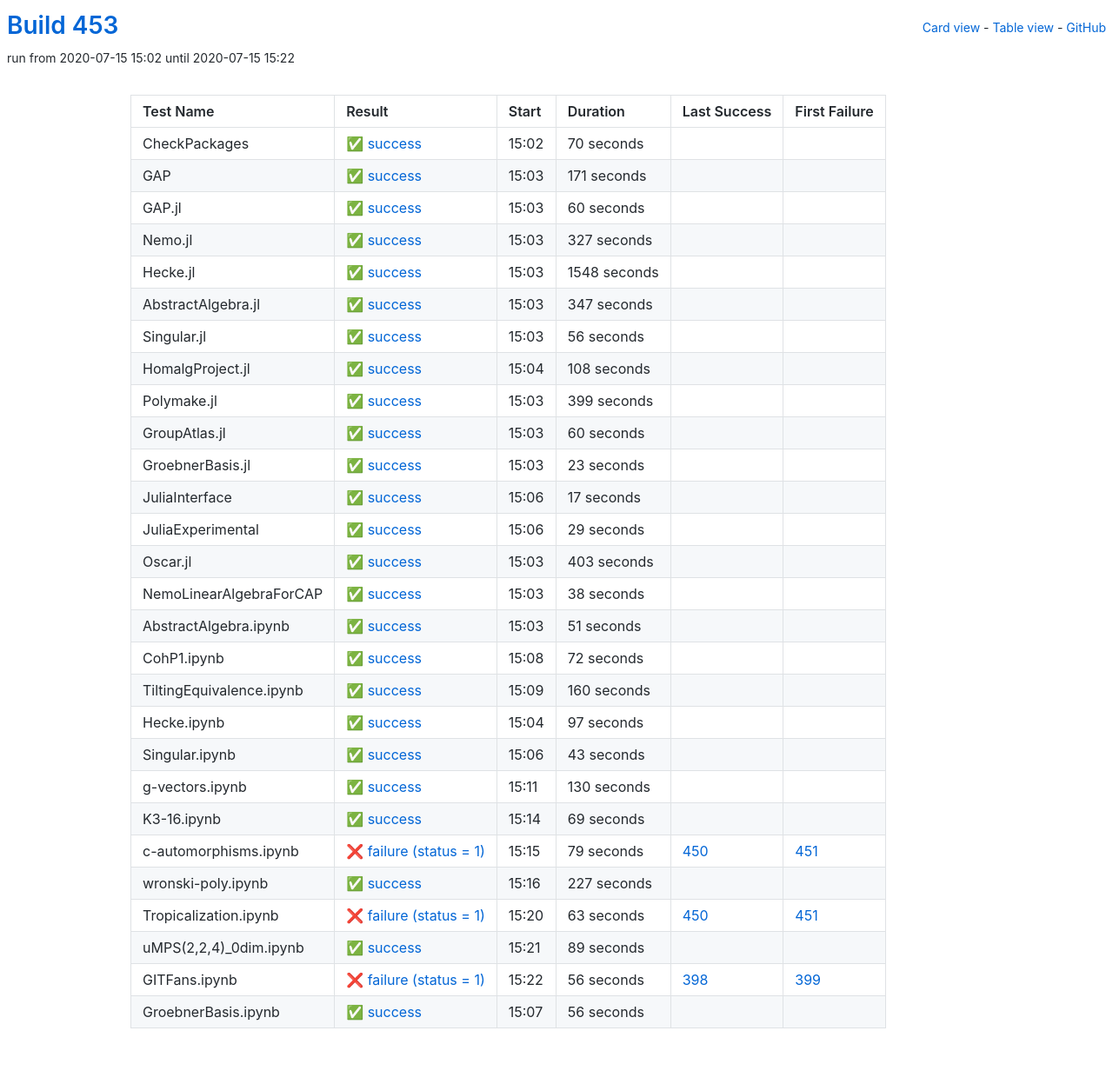
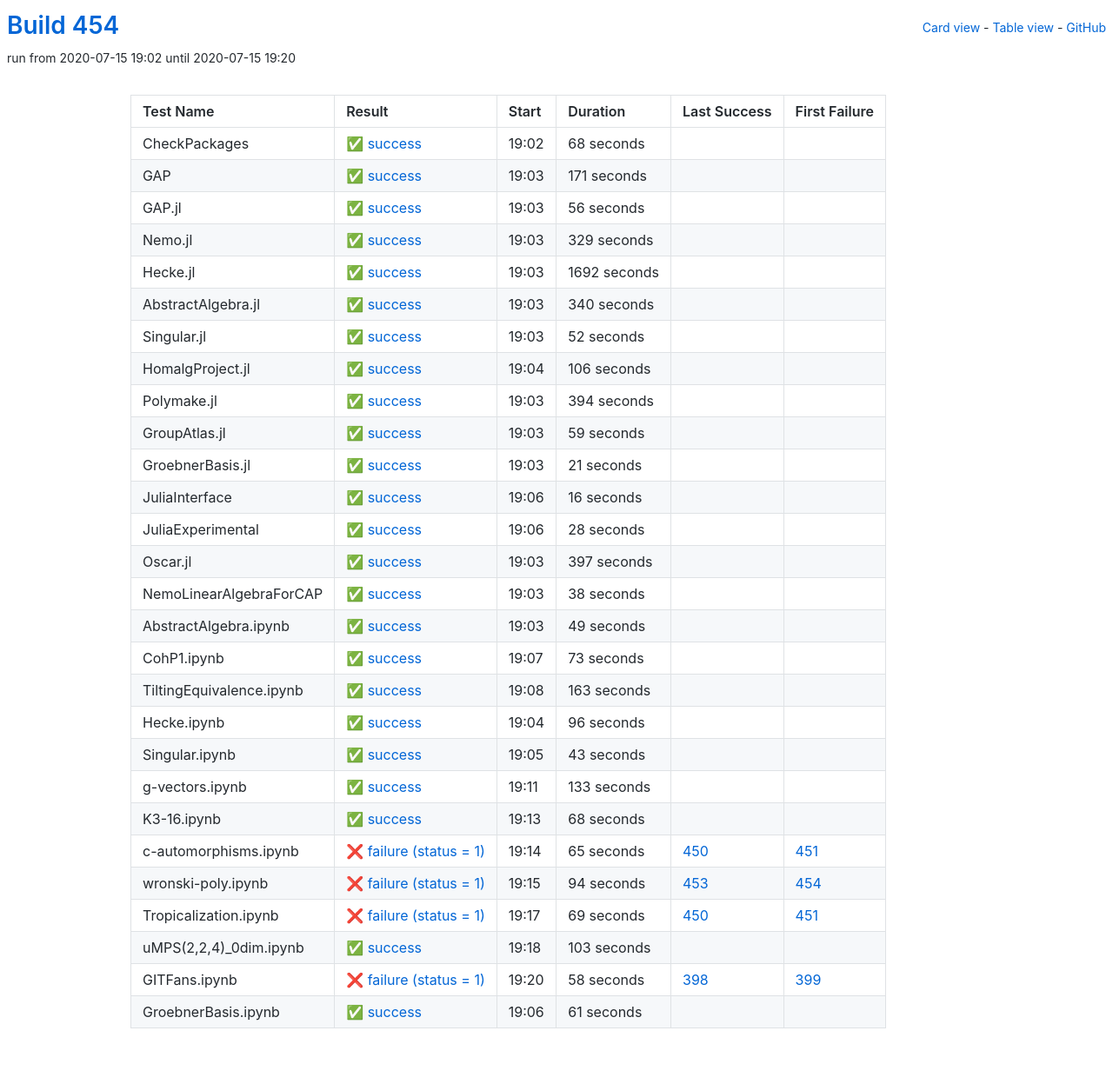
Before and after one commit to oscar-system/oscar-ci-status-stable, a Jekyll site: the page built from table.html, in a window 1280 px wide. Shown: the whole page at 87% size. Built offline with Jekyll 4.4.1, drawn with Linux system fonts in a browser that asks for light colours.

Commit message:
Build #454

```diff
--- a/_data/ci.yml
+++ b/_data/ci.yml
@@ -1,6 +1,6 @@
 ---
-build: 453
-build_url: https://oscarci.mathematik.uni-kl.de/job/oscar-stable/453/
+build: 454
+build_url: https://oscarci.mathematik.uni-kl.de/job/oscar-stable/454/
 job: oscar-stable
 organization: oscar-system
 repo: oscar-ci-status-stable
@@ -8,20 +8,20 @@ repourl: https://github.com/oscar-system/oscar-ci-status-stable
 tests:
 - name: CheckPackages
   id: checkpackages
-  log: https://oscarci.mathematik.uni-kl.de/job/oscar-stable/453/artifact/logs/build-453/CheckPackages.log
-  start: 2020-07-15 15:02
+  log: https://oscarci.mathematik.uni-kl.de/job/oscar-stable/454/artifact/logs/build-454/CheckPackages.log
+  start: 2020-07-15 19:02
   success: true
   exitcode: 0
   status: success
-  duration: 70
+  duration: 68
   last_success: false
   last_success_url:
   first_failure: false
   first_failure_url:
 - name: GAP
   id: gap
-  log: https://oscarci.mathematik.uni-kl.de/job/oscar-stable/453/artifact/logs/build-453/GAP.log
-  start: 2020-07-15 15:03
+  log: https://oscarci.mathematik.uni-kl.de/job/oscar-stable/454/artifact/logs/build-454/GAP.log
+  start: 2020-07-15 19:03
   success: true
   exitcode: 0
   status: success
@@ -32,56 +32,8 @@ tests:
   first_failure_url:
 - name: GAP.jl
   id: gap-jl
-  log: https://oscarci.mathematik.uni-kl.de/job/oscar-stable/453/artifact/logs/build-453/GAP.jl.log
-  start: 2020-07-15 15:03
-  success: true
-  exitcode: 0
-  status: success
-  duration: 60
-  last_success: false
-  last_success_url:
-  first_failure: false
-  first_failure_url:
-- name: Nemo.jl
-  id: nemo-jl
-  log: https://oscarci.mathematik.uni-kl.de/job/oscar-stable/453/artifact/logs/build-453/Nemo.jl.log
-  start: 2020-07-15 15:03
-  success: true
-  exitcode: 0
-  status: success
-  duration: 327
-  last_success: false
-  last_success_url:
-  first_failure: false
-  first_failure_url:
-- name: Hecke.jl
-  id: hecke-jl
-  log: https://oscarci.mathematik.uni-kl.de/job/oscar-stable/453/artifact/logs/build-453/Hecke.jl.log
-  start: 2020-07-15 15:03
-  success: true
-  exitcode: 0
-  status: success
-  duration: 1548
-  last_success: false
-  last_success_url:
-  first_failure: false
-  first_failure_url:
-- name: AbstractAlgebra.jl
-  id: abstractalgebra-jl
-  log: https://oscarci.mathematik.uni-kl.de/job/oscar-stable/453/artifact/logs/build-453/AbstractAlgebra.jl.log
-  start: 2020-07-15 15:03
-  success: true
-  exitcode: 0
-  status: success
-  duration: 347
-  last_success: false
-  last_success_url:
-  first_failure: false
-  first_failure_url:
-- name: Singular.jl
-  id: singular-jl
-  log: https://oscarci.mathematik.uni-kl.de/job/oscar-stable/453/artifact/logs/build-453/Singular.jl.log
-  start: 2020-07-15 15:03
+  log: https://oscarci.mathematik.uni-kl.de/job/oscar-stable/454/artifact/logs/build-454/GAP.jl.log
+  start: 2020-07-15 19:03
   success: true
   exitcode: 0
   status: success
@@ -90,94 +42,142 @@ tests:
   last_success_url:
   first_failure: false
   first_failure_url:
-- name: HomalgProject.jl
-  id: homalgproject-jl
-  log: https://oscarci.mathematik.uni-kl.de/job/oscar-stable/453/artifact/logs/build-453/HomalgProject.jl.log
-  start: 2020-07-15 15:04
+- name: Nemo.jl
+  id: nemo-jl
+  log: https://oscarci.mathematik.uni-kl.de/job/oscar-stable/454/artifact/logs/build-454/Nemo.jl.log
+  start: 2020-07-15 19:03
   success: true
   exitcode: 0
   status: success
-  duration: 108
+  duration: 329
+  last_success: false
+  last_success_url:
+  first_failure: false
+  first_failure_url:
+- name: Hecke.jl
+  id: hecke-jl
+  log: https://oscarci.mathematik.uni-kl.de/job/oscar-stable/454/artifact/logs/build-454/Hecke.jl.log
+  start: 2020-07-15 19:03
+  success: true
+  exitcode: 0
+  status: success
+  duration: 1692
+  last_success: false
+  last_success_url:
+  first_failure: false
+  first_failure_url:
+- name: AbstractAlgebra.jl
+  id: abstractalgebra-jl
+  log: https://oscarci.mathematik.uni-kl.de/job/oscar-stable/454/artifact/logs/build-454/AbstractAlgebra.jl.log
+  start: 2020-07-15 19:03
+  success: true
+  exitcode: 0
+  status: success
+  duration: 340
+  last_success: false
+  last_success_url:
+  first_failure: false
+  first_failure_url:
+- name: Singular.jl
+  id: singular-jl
+  log: https://oscarci.mathematik.uni-kl.de/job/oscar-stable/454/artifact/logs/build-454/Singular.jl.log
+  start: 2020-07-15 19:03
+  success: true
+  exitcode: 0
+  status: success
+  duration: 52
+  last_success: false
+  last_success_url:
+  first_failure: false
+  first_failure_url:
+- name: HomalgProject.jl
+  id: homalgproject-jl
+  log: https://oscarci.mathematik.uni-kl.de/job/oscar-stable/454/artifact/logs/build-454/HomalgProject.jl.log
+  start: 2020-07-15 19:04
+  success: true
+  exitcode: 0
+  status: success
+  duration: 106
   last_success: false
   last_success_url:
   first_failure: false
   first_failure_url:
 - name: Polymake.jl
   id: polymake-jl
-  log: https://oscarci.mathematik.uni-kl.de/job/oscar-stable/453/artifact/logs/build-453/Polymake.jl.log
-  start: 2020-07-15 15:03
+  log: https://oscarci.mathematik.uni-kl.de/job/oscar-stable/454/artifact/logs/build-454/Polymake.jl.log
+  start: 2020-07-15 19:03
   success: true
   exitcode: 0
   status: success
-  duration: 399
+  duration: 394
   last_success: false
   last_success_url:
   first_failure: false
   first_failure_url:
 - name: GroupAtlas.jl
   id: groupatlas-jl
-  log: https://oscarci.mathematik.uni-kl.de/job/oscar-stable/453/artifact/logs/build-453/GroupAtlas.jl.log
-  start: 2020-07-15 15:03
+  log: https://oscarci.mathematik.uni-kl.de/job/oscar-stable/454/artifact/logs/build-454/GroupAtlas.jl.log
+  start: 2020-07-15 19:03
   success: true
   exitcode: 0
   status: success
-  duration: 60
+  duration: 59
   last_success: false
   last_success_url:
   first_failure: false
   first_failure_url:
 - name: GroebnerBasis.jl
   id: groebnerbasis-jl
-  log: https://oscarci.mathematik.uni-kl.de/job/oscar-stable/453/artifact/logs/build-453/GroebnerBasis.jl.log
-  start: 2020-07-15 15:03
+  log: https://oscarci.mathematik.uni-kl.de/job/oscar-stable/454/artifact/logs/build-454/GroebnerBasis.jl.log
+  start: 2020-07-15 19:03
   success: true
   exitcode: 0
   status: success
-  duration: 23
+  duration: 21
   last_success: false
   last_success_url:
   first_failure: false
   first_failure_url:
 - name: JuliaInterface
   id: juliainterface
-  log: https://oscarci.mathematik.uni-kl.de/job/oscar-stable/453/artifact/logs/build-453/JuliaInterface.log
-  start: 2020-07-15 15:06
+  log: https://oscarci.mathematik.uni-kl.de/job/oscar-stable/454/artifact/logs/build-454/JuliaInterface.log
+  start: 2020-07-15 19:06
   success: true
   exitcode: 0
   status: success
-  duration: 17
+  duration: 16
   last_success: false
   last_success_url:
   first_failure: false
   first_failure_url:
 - name: JuliaExperimental
   id: juliaexperimental
-  log: https://oscarci.mathematik.uni-kl.de/job/oscar-stable/453/artifact/logs/build-453/JuliaExperimental.log
-  start: 2020-07-15 15:06
+  log: https://oscarci.mathematik.uni-kl.de/job/oscar-stable/454/artifact/logs/build-454/JuliaExperimental.log
+  start: 2020-07-15 19:06
   success: true
   exitcode: 0
   status: success
-  duration: 29
+  duration: 28
   last_success: false
   last_success_url:
   first_failure: false
   first_failure_url:
 - name: Oscar.jl
   id: oscar-jl
-  log: https://oscarci.mathematik.uni-kl.de/job/oscar-stable/453/artifact/logs/build-453/Oscar.jl.log
-  start: 2020-07-15 15:03
+  log: https://oscarci.mathematik.uni-kl.de/job/oscar-stable/454/artifact/logs/build-454/Oscar.jl.log
+  start: 2020-07-15 19:03
   success: true
   exitcode: 0
   status: success
-  duration: 403
+  duration: 397
   last_success: false
   last_success_url:
   first_failure: false
   first_failure_url:
 - name: NemoLinearAlgebraForCAP
   id: nemolinearalgebraforcap
-  log: https://oscarci.mathematik.uni-kl.de/job/oscar-stable/453/artifact/logs/build-453/NemoLinearAlgebraForCAP.log
-  start: 2020-07-15 15:03
+  log: https://oscarci.mathematik.uni-kl.de/job/oscar-stable/454/artifact/logs/build-454/NemoLinearAlgebraForCAP.log
+  start: 2020-07-15 19:03
   success: true
   exitcode: 0
   status: success
@@ -188,56 +188,56 @@ tests:
   first_failure_url:
 - name: AbstractAlgebra.ipynb
   id: abstractalgebra-ipynb
-  log: https://oscarci.mathematik.uni-kl.de/job/oscar-stable/453/artifact/logs/build-453/AbstractAlgebra.ipynb.log
-  start: 2020-07-15 15:03
+  log: https://oscarci.mathematik.uni-kl.de/job/oscar-stable/454/artifact/logs/build-454/AbstractAlgebra.ipynb.log
+  start: 2020-07-15 19:03
   success: true
   exitcode: 0
   status: success
-  duration: 51
+  duration: 49
   last_success: false
   last_success_url:
   first_failure: false
   first_failure_url:
 - name: CohP1.ipynb
   id: cohp1-ipynb
-  log: https://oscarci.mathematik.uni-kl.de/job/oscar-stable/453/artifact/logs/build-453/CohP1.ipynb.log
-  start: 2020-07-15 15:08
+  log: https://oscarci.mathematik.uni-kl.de/job/oscar-stable/454/artifact/logs/build-454/CohP1.ipynb.log
+  start: 2020-07-15 19:07
   success: true
   exitcode: 0
   status: success
-  duration: 72
+  duration: 73
   last_success: false
   last_success_url:
   first_failure: false
   first_failure_url:
 - name: TiltingEquivalence.ipynb
   id: tiltingequivalence-ipynb
-  log: https://oscarci.mathematik.uni-kl.de/job/oscar-stable/453/artifact/logs/build-453/TiltingEquivalence.ipynb.log
-  start: 2020-07-15 15:09
+  log: https://oscarci.mathematik.uni-kl.de/job/oscar-stable/454/artifact/logs/build-454/TiltingEquivalence.ipynb.log
+  start: 2020-07-15 19:08
   success: true
   exitcode: 0
   status: success
-  duration: 160
+  duration: 163
   last_success: false
   last_success_url:
   first_failure: false
   first_failure_url:
 - name: Hecke.ipynb
   id: hecke-ipynb
-  log: https://oscarci.mathematik.uni-kl.de/job/oscar-stable/453/artifact/logs/build-453/Hecke.ipynb.log
-  start: 2020-07-15 15:04
+  log: https://oscarci.mathematik.uni-kl.de/job/oscar-stable/454/artifact/logs/build-454/Hecke.ipynb.log
+  start: 2020-07-15 19:04
   success: true
   exitcode: 0
   status: success
-  duration: 97
+  duration: 96
   last_success: false
   last_success_url:
   first_failure: false
   first_failure_url:
 - name: Singular.ipynb
   id: singular-ipynb
-  log: https://oscarci.mathematik.uni-kl.de/job/oscar-stable/453/artifact/logs/build-453/Singular.ipynb.log
-  start: 2020-07-15 15:06
+  log: https://oscarci.mathematik.uni-kl.de/job/oscar-stable/454/artifact/logs/build-454/Singular.ipynb.log
+  start: 2020-07-15 19:05
   success: true
   exitcode: 0
   status: success
@@ -248,96 +248,96 @@ tests:
   first_failure_url:
 - name: g-vectors.ipynb
   id: g-vectors-ipynb
-  log: https://oscarci.mathematik.uni-kl.de/job/oscar-stable/453/artifact/logs/build-453/g-vectors.ipynb.log
-  start: 2020-07-15 15:11
+  log: https://oscarci.mathematik.uni-kl.de/job/oscar-stable/454/artifact/logs/build-454/g-vectors.ipynb.log
+  start: 2020-07-15 19:11
   success: true
   exitcode: 0
   status: success
-  duration: 130
+  duration: 133
   last_success: false
   last_success_url:
   first_failure: false
   first_failure_url:
 - name: K3-16.ipynb
   id: k3-16-ipynb
-  log: https://oscarci.mathematik.uni-kl.de/job/oscar-stable/453/artifact/logs/build-453/K3-16.ipynb.log
-  start: 2020-07-15 15:14
+  log: https://oscarci.mathematik.uni-kl.de/job/oscar-stable/454/artifact/logs/build-454/K3-16.ipynb.log
+  start: 2020-07-15 19:13
   success: true
   exitcode: 0
   status: success
-  duration: 69
+  duration: 68
   last_success: false
   last_success_url:
   first_failure: false
   first_failure_url:
 - name: c-automorphisms.ipynb
   id: c-automorphisms-ipynb
-  log: https://oscarci.mathematik.uni-kl.de/job/oscar-stable/453/artifact/logs/build-453/c-automorphisms.ipynb.log
-  start: 2020-07-15 15:15
+  log: https://oscarci.mathematik.uni-kl.de/job/oscar-stable/454/artifact/logs/build-454/c-automorphisms.ipynb.log
+  start: 2020-07-15 19:14
   success: false
   exitcode: 1
   status: failure
-  duration: 79
+  duration: 65
   last_success: 450
   last_success_url: https://oscarci.mathematik.uni-kl.de/job/oscar-stable/450/
   first_failure: 451
   first_failure_url: https://oscarci.mathematik.uni-kl.de/job/oscar-stable/451/
 - name: wronski-poly.ipynb
   id: wronski-poly-ipynb
-  log: https://oscarci.mathematik.uni-kl.de/job/oscar-stable/453/artifact/logs/build-453/wronski-poly.ipynb.log
-  start: 2020-07-15 15:16
-  success: true
-  exitcode: 0
-  status: success
-  duration: 227
-  last_success: false
-  last_success_url:
-  first_failure: false
-  first_failure_url:
-- name: Tropicalization.ipynb
-  id: tropicalization-ipynb
-  log: https://oscarci.mathematik.uni-kl.de/job/oscar-stable/453/artifact/logs/build-453/Tropicalization.ipynb.log
-  start: 2020-07-15 15:20
+  log: https://oscarci.mathematik.uni-kl.de/job/oscar-stable/454/artifact/logs/build-454/wronski-poly.ipynb.log
+  start: 2020-07-15 19:15
   success: false
   exitcode: 1
   status: failure
-  duration: 63
+  duration: 94
+  last_success: 453
+  last_success_url: https://oscarci.mathematik.uni-kl.de/job/oscar-stable/453/
+  first_failure: 454
+  first_failure_url: https://oscarci.mathematik.uni-kl.de/job/oscar-stable/454/
+- name: Tropicalization.ipynb
+  id: tropicalization-ipynb
+  log: https://oscarci.mathematik.uni-kl.de/job/oscar-stable/454/artifact/logs/build-454/Tropicalization.ipynb.log
+  start: 2020-07-15 19:17
+  success: false
+  exitcode: 1
+  status: failure
+  duration: 69
   last_success: 450
   last_success_url: https://oscarci.mathematik.uni-kl.de/job/oscar-stable/450/
   first_failure: 451
   first_failure_url: https://oscarci.mathematik.uni-kl.de/job/oscar-stable/451/
 - name: uMPS(2,2,4)_0dim.ipynb
   id: umps-2-2-4-0dim-ipynb
-  log: https://oscarci.mathematik.uni-kl.de/job/oscar-stable/453/artifact/logs/build-453/uMPS-2-2-4-_0dim.ipynb.log
-  start: 2020-07-15 15:21
+  log: https://oscarci.mathematik.uni-kl.de/job/oscar-stable/454/artifact/logs/build-454/uMPS-2-2-4-_0dim.ipynb.log
+  start: 2020-07-15 19:18
   success: true
   exitcode: 0
   status: success
-  duration: 89
+  duration: 103
   last_success: false
   last_success_url:
   first_failure: false
   first_failure_url:
 - name: GITFans.ipynb
   id: gitfans-ipynb
-  log: https://oscarci.mathematik.uni-kl.de/job/oscar-stable/453/artifact/logs/build-453/GITFans.ipynb.log
-  start: 2020-07-15 15:22
+  log: https://oscarci.mathematik.uni-kl.de/job/oscar-stable/454/artifact/logs/build-454/GITFans.ipynb.log
+  start: 2020-07-15 19:20
   success: false
   exitcode: 1
   status: failure
-  duration: 56
+  duration: 58
   last_success: 398
   last_success_url: https://oscarci.mathematik.uni-kl.de/job/oscar-stable/398/
   first_failure: 399
   first_failure_url: https://oscarci.mathematik.uni-kl.de/job/oscar-stable/399/
 - name: GroebnerBasis.ipynb
   id: groebnerbasis-ipynb
-  log: https://oscarci.mathematik.uni-kl.de/job/oscar-stable/453/artifact/logs/build-453/GroebnerBasis.ipynb.log
-  start: 2020-07-15 15:07
+  log: https://oscarci.mathematik.uni-kl.de/job/oscar-stable/454/artifact/logs/build-454/GroebnerBasis.ipynb.log
+  start: 2020-07-15 19:06
   success: true
   exitcode: 0
   status: success
-  duration: 56
+  duration: 61
   last_success: false
   last_success_url:
   first_failure: false
```
Also changed, not shown: README.md.
